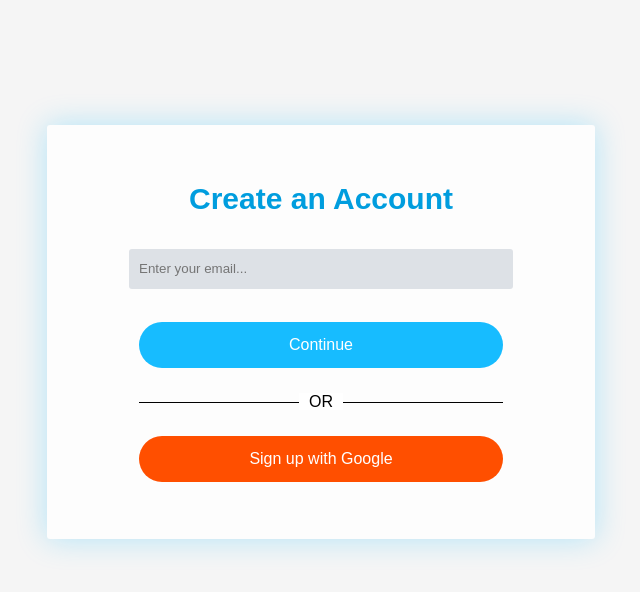
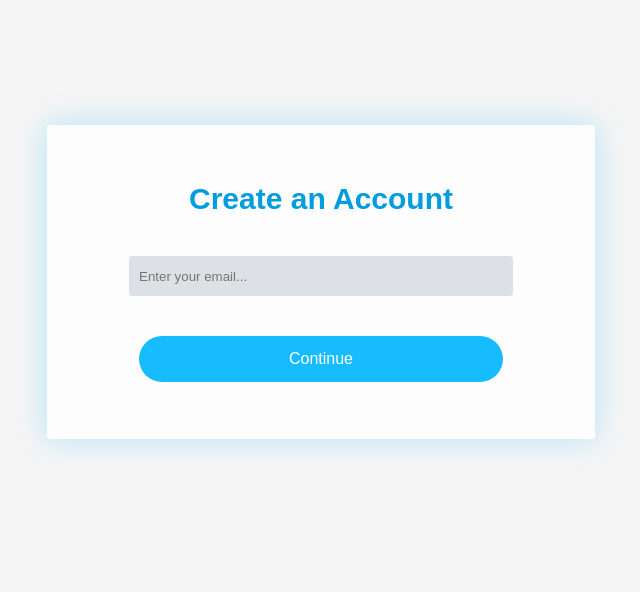
Before and after one commit to mentors-international-schedule/client, a React (Create React App) app in the folder app/: page /signup in a window 1280 px wide. Shown: the top 592 px of the page, without its empty margins (319-959 px from the left). Built offline with nearby package versions, Linux system fonts and the light colour scheme.

Commit message:
Removed login with google account button

```diff
--- a/app/src/components/CreateAccount.jsx
+++ b/app/src/components/CreateAccount.jsx
@@ -3,7 +3,7 @@
 
 const StyledCreateAccount = styled.div`
   width: 100%;
-  height: 300px;
+  height: 200px;
   display: flex;
   flex-direction: column;
   justify-content: space-between;
@@ -88,10 +88,10 @@
         }}
       />
       <button onClick={moveToNextForm}>Continue</button>
-      <p>
+      {/* <p>
         <span>OR</span>
       </p>
-      <button className="google-btn">Sign up with Google</button>
+      <button className="google-btn">Sign up with Google</button> */}
     </StyledCreateAccount>
   );
 }
```
